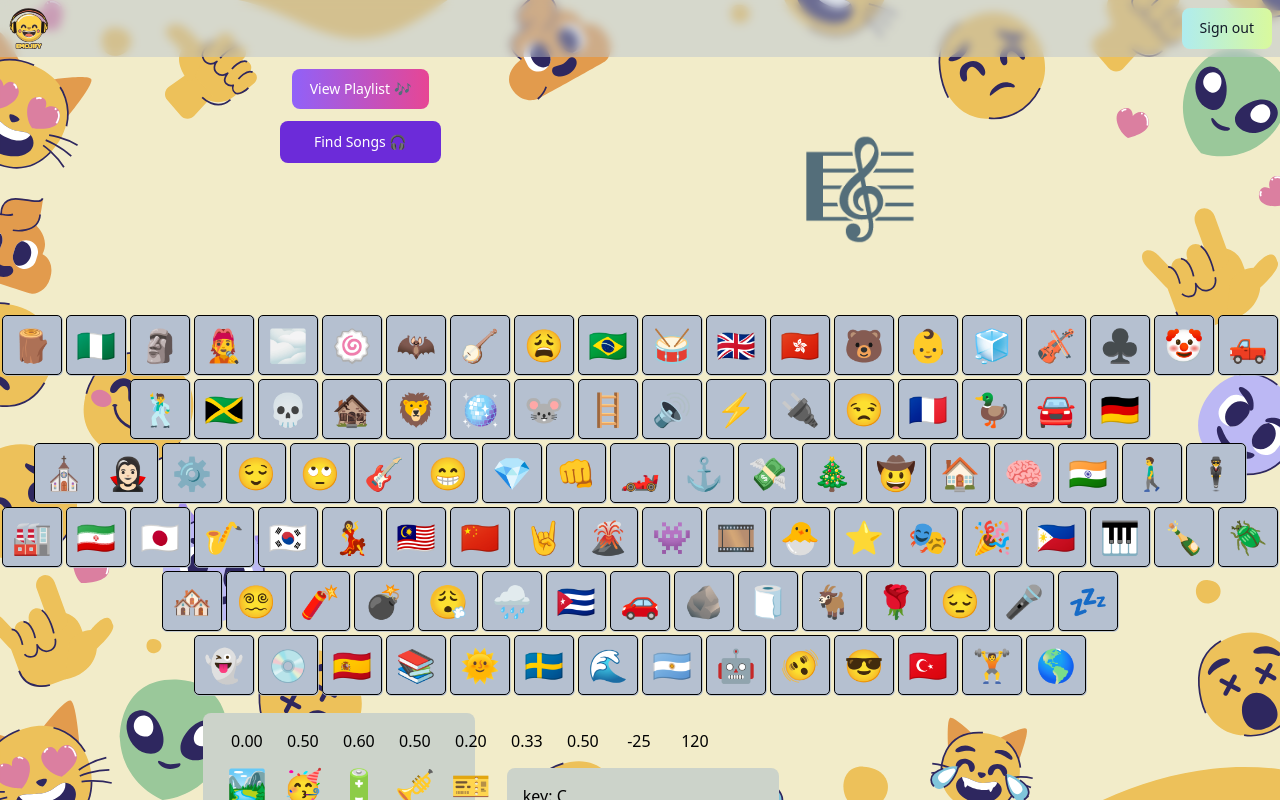
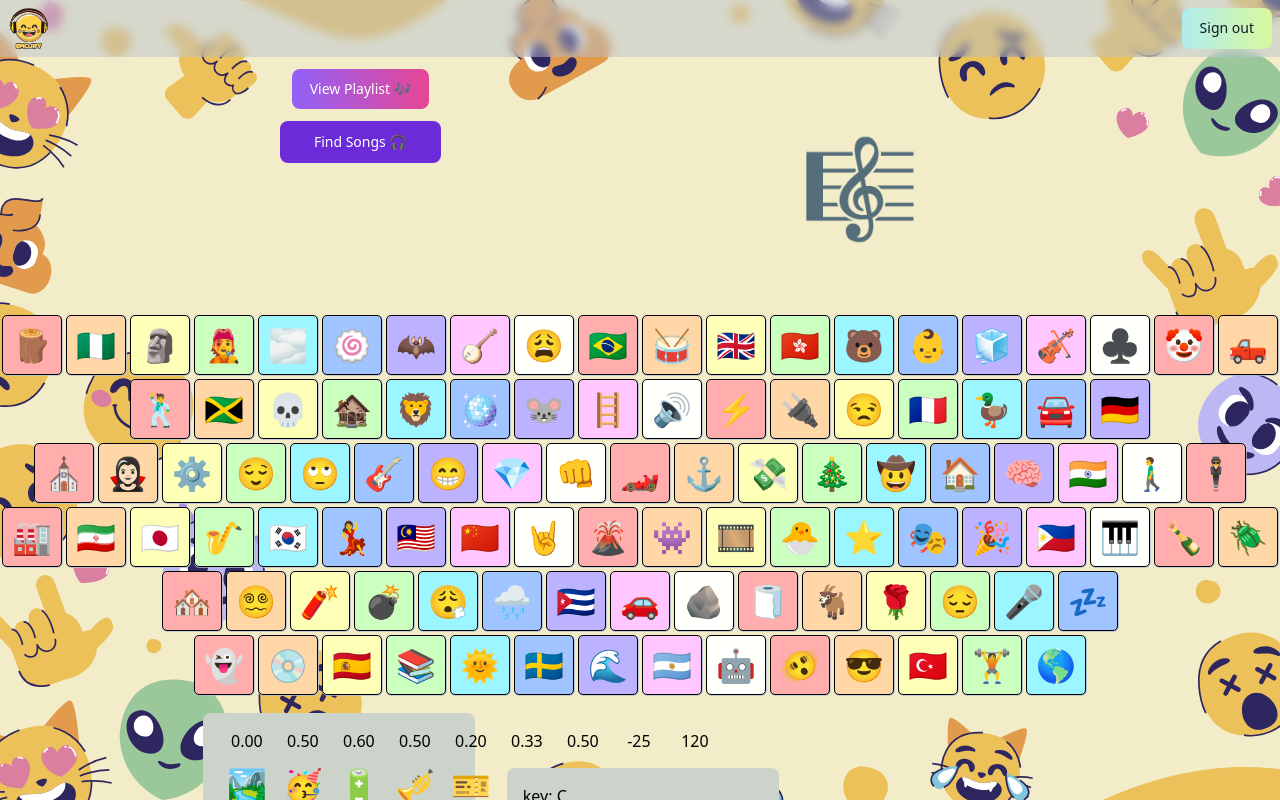
Before and after one commit to BattleshipDragonite/emojify, a React app: page /homepage in a window 1280 px wide. Shown: the top 800 px of the page. Built offline with nearby package versions, Linux system fonts and the light colour scheme; what grapheme-splitter would draw is missing.

Commit message:
Add color to keys

```diff
--- a/src/client/components/keyboard/EmojiKBDRow.tsx
+++ b/src/client/components/keyboard/EmojiKBDRow.tsx
@@ -7,11 +7,23 @@ const EmojiKBDRow = ({
   genres,
   setGenre
 }: EmojiKBDRowProps) => {
+  const palette: string[] = [
+    '#FFADAD',
+    '#FFD6A5',
+    '#FDFFB6',
+    '#CAFFBF',
+    '#9BF6FF',
+    '#A0C4FF',
+    '#BDB2FF',
+    '#FFC6FF',
+    '#FFFFFC'
+  ];
+
   return (
     <div className="flex">
-      {genres.slice(start, end).map((ele) => {
+      {genres.slice(start, end).map((ele, i) => {
         return (
-          <div className="keys" onClick={() => setGenre(ele)}>
+          <div className="keys" onClick={() => setGenre(ele)} style={{backgroundColor: palette[i % palette.length]}} >
             <h1>{ele}</h1>
           </div>
         );
```
